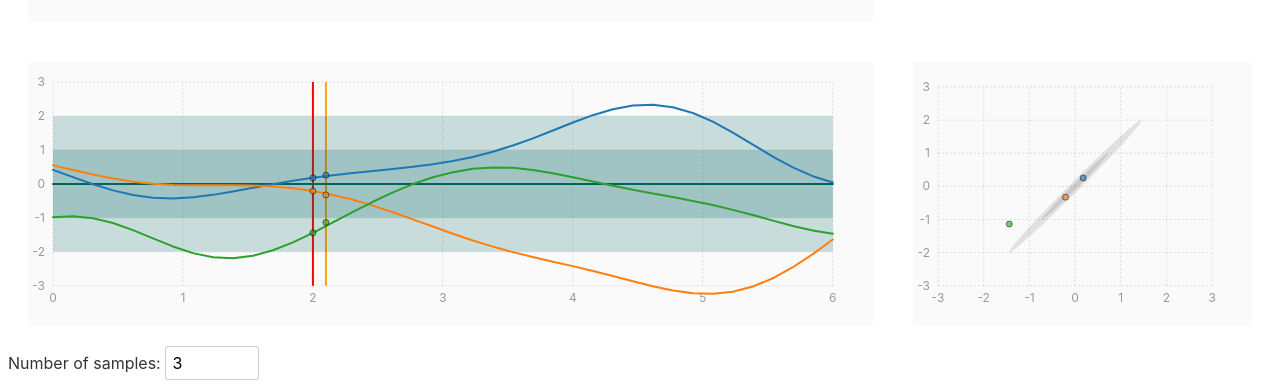
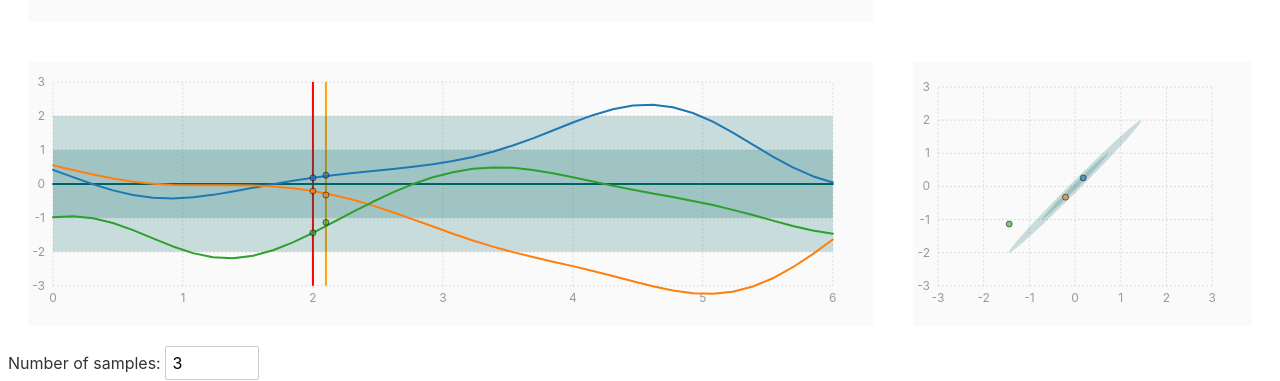
Before and after one commit to st--/interactive-gp-visualization, a Svelte app: page / in a window 1280 px wide. Shown: the part 287-668 px from the top of the page. Built offline with nearby package versions, Linux system fonts and the light colour scheme.

Commit message:
color-match covariance shade

```diff
--- a/src/Covariance.svelte
+++ b/src/Covariance.svelte
@@ -52,6 +52,7 @@
   <g transform="rotate({covProps.angle} {xScale(0)} {yScale(0)})">
     {#each sigmaContours as sigma}
       <ellipse
+        class="path-area"
         cx={xScale(0)}
         cy={yScale(0)}
         rx={yFactor * sigma * covProps.width}
@@ -76,9 +77,6 @@
     height: 100%;
   }
 
-  ellipse {
-    fill-opacity: 0.1;
-  }
   circle {
     fill: orange;
     fill-opacity: 0.6;
```
